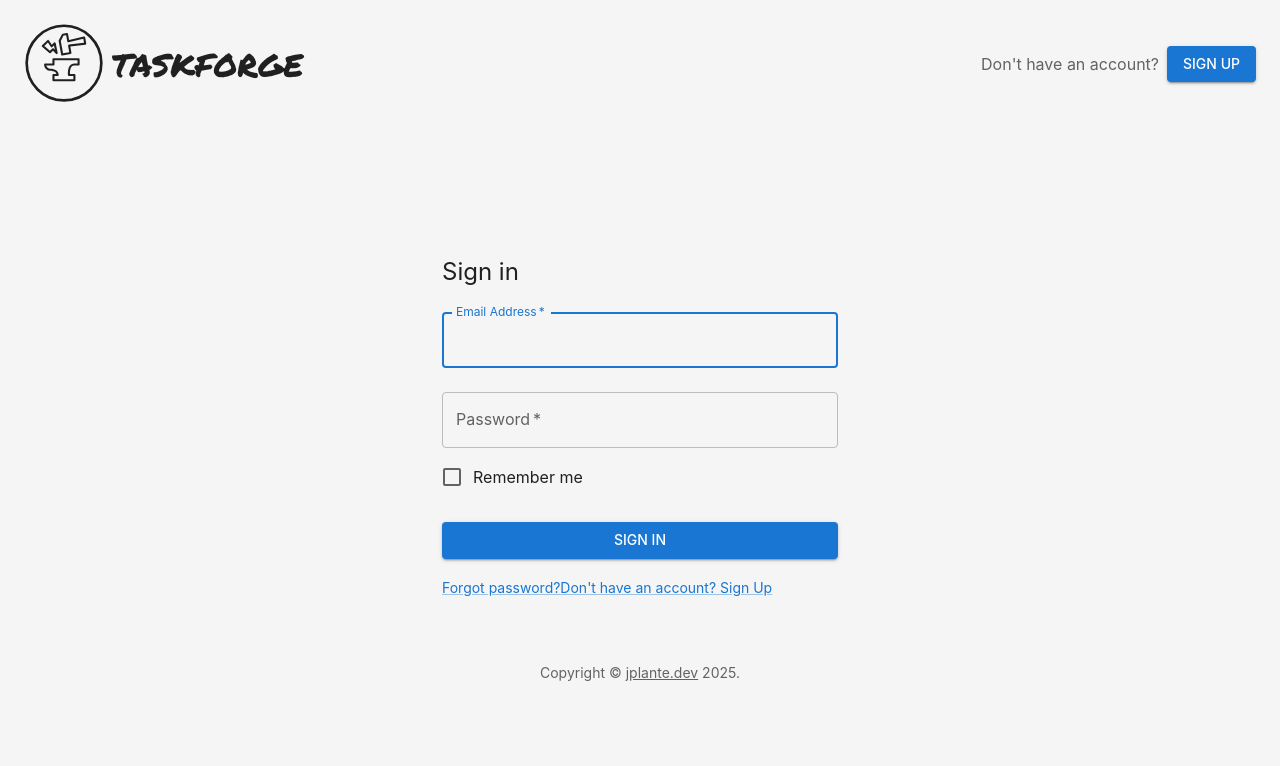
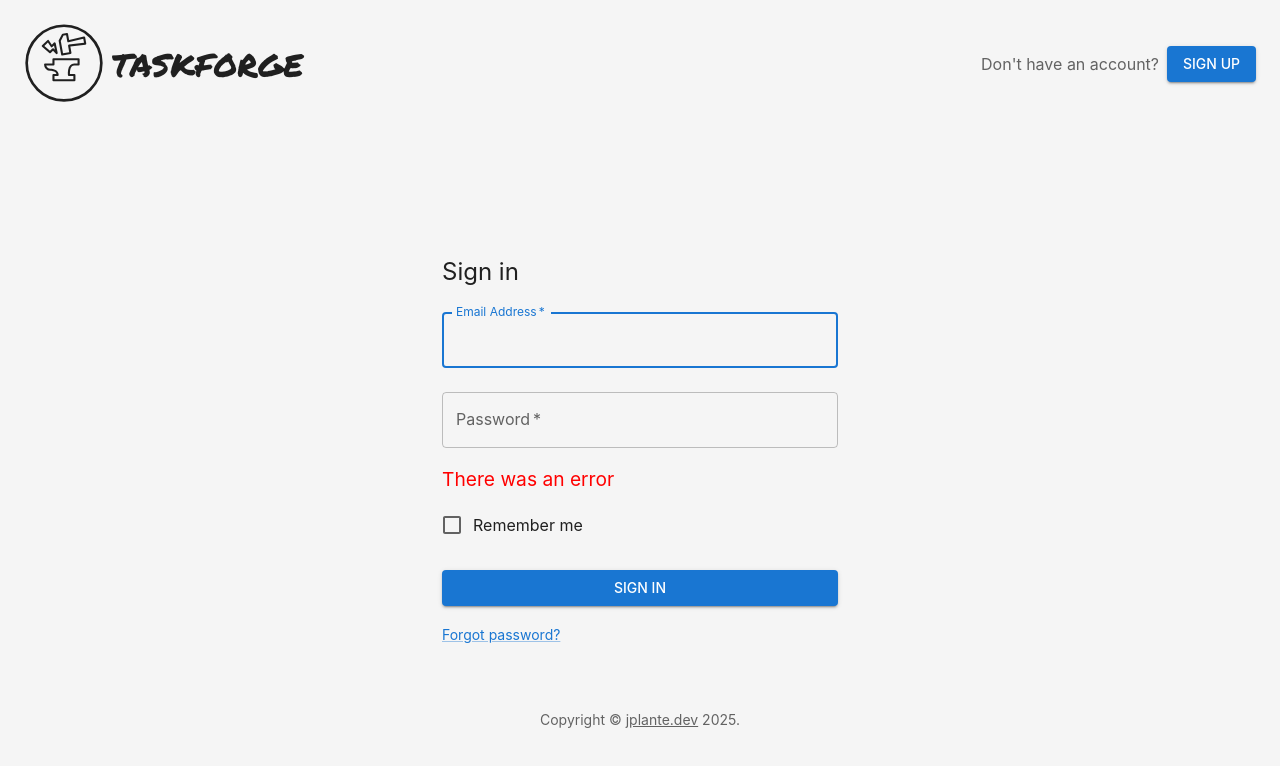
Before and after one commit to jplante01/task_forge, a React (Vite) app: page /login in a window 1280 px wide. Shown: the top 766 px of the page. Built offline with nearby package versions, Linux system fonts and the light colour scheme; no server answers.

Commit message:
Display submission errors

```diff
--- a/src/components/SignInForm.jsx
+++ b/src/components/SignInForm.jsx
@@ -36,6 +36,7 @@ export default function SignInForm() {
   const [email, setEmail] = useState("");
   const [password, setPassword] = useState("");
   const [loading, setLoading] = useState(false);
+  const [emailError, setEmailError] = useState("There was an error");
   const { signIn } = useAuth();
   const navigate = useNavigate();
 
@@ -79,6 +80,8 @@ export default function SignInForm() {
             onChange={(e) => setEmail(e.target.value)}
             autoComplete="email"
             autoFocus
+            // error={!!emailError}
+            // helperText={emailError ? emailError : " "}
           />
           <TextField
             margin="normal"
@@ -91,6 +94,17 @@ export default function SignInForm() {
             autoComplete="current-password"
             value={password}
             onChange={(e) => setPassword(e.target.value)}
+            // error={true}
+            helperText={emailError ? emailError : " "}
+            sx={{
+              "& .MuiFormHelperText-root": {
+                minHeight: "20px", // Always reserve space
+                margin: "3px 14px 0",
+                color: "red",
+                fontSize: "1.2rem",
+                margin: "1rem 0rem 0rem 0rem",
+              },
+            }}
           />
           <FormControlLabel
             control={<Checkbox value="remember" color="primary" />}
@@ -111,11 +125,11 @@ export default function SignInForm() {
                 Forgot password?
               </Link>
             </Grid>
-            <Grid item>
+            {/* <Grid item>
               <Link href="#" variant="body2">
                 {"Don't have an account? Sign Up"}
               </Link>
-            </Grid>
+            </Grid> */}
           </Grid>
         </Box>
       </Box>
```
